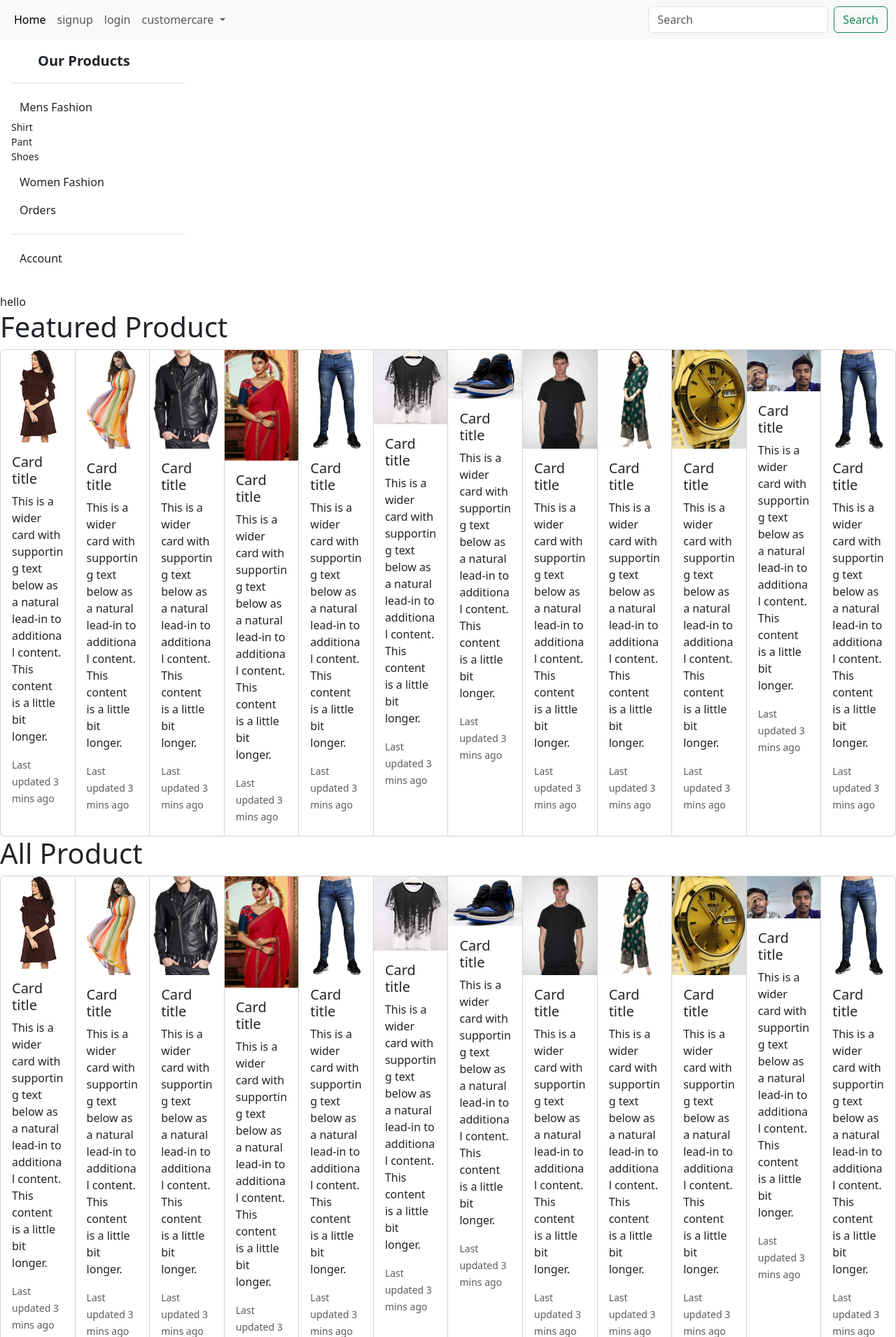
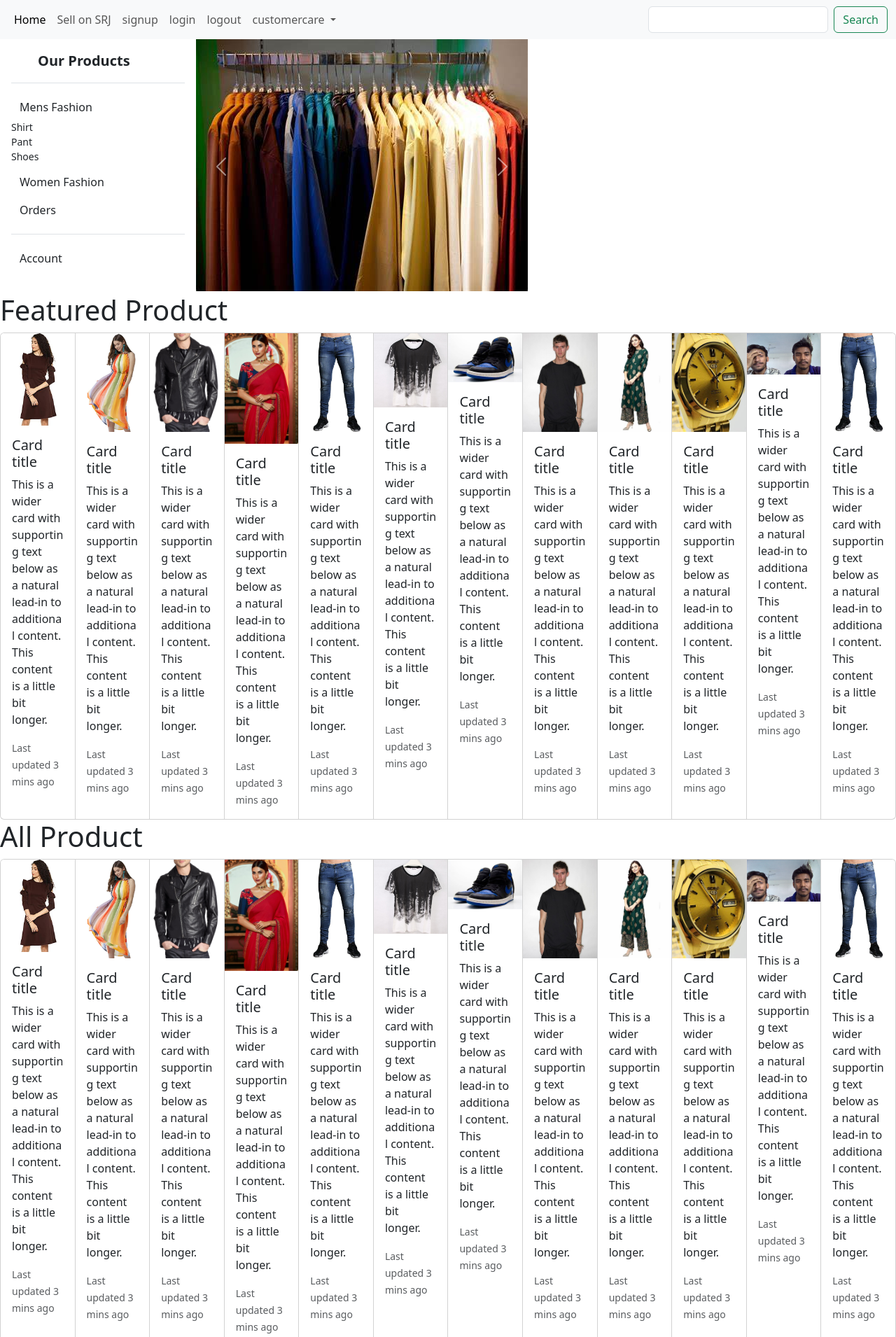
Before and after one commit to turttlehouse/E-commerce-website, a Django app: template templates/index.html in a window 1280 px wide. Shown: the top 1910 px of the page at 70% size. Run offline with Django 4.2, Linux system fonts and the light colour scheme; the template is opened without the code that fills it: values that come from a table or form of the project are taken from there, others are empty; data comes from the database, SQL or seed files in the repository; both versions use the stored data as it was after the commit; some libraries are stand-ins or nearby versions.

Commit message:
filtering features and search added in website

```diff
--- a/app/urls.py
+++ b/app/urls.py
@@ -4,6 +4,14 @@ from .import views
 from django.conf import settings
 from django.conf.urls.static import static
 urlpatterns = [
-    path('',views.home),
-    path('aboutproduct/<int:id>',views.aboutproduct)
+    path('home/',views.home),
+    path('aboutproduct/<int:id>',views.aboutproduct),
+    path('home/mensproduct',views.mensproduct),
+    path('home/womenproduct',views.womenproduct),
+    path('home/upload',views.Createuser),
+    path('',views.loginuser,name='login'),
+    path('signupclients/',views.signupclients),
+    path('logoutclients/',views.logoutclients),
+    path('search/',views.searchproduct,name="searchbox"),
+
 ]
--- /dev/null
+++ b/static/css/temp.css
@@ -0,0 +1,33 @@
+.jimee{
+  float: right;
+  width: 100%;
+  height: 1%;
+  margin: 0px;
+  padding: 0%;
+  border: 1px solid blue;
+  color:red;
+
+}
+.ram{
+  color: red;
+}
+#1{
+  width: 100%;
+  height: auto;
+  justify-items: center;
+}
+
+#2{
+  width: 100%;
+  height: auto;
+  justify-items: center;
+}
+
+#i1{
+  width: 200%;
+  height: auto;
+}
+.a{
+  float: right;
+  background-color: blue;
+}
--- a/static/temp.css
+++ /dev/null
@@ -1,10 +0,0 @@
-.sidebar{
-  float: inline-end;
-  width: 100%;
-  height: 100%;
-  margin: 10px;
-  border: 1px solid #555;
-}
-.hello{
-  color:rosybrown;
-}
--- a/templates/aboutproduct.html
+++ b/templates/aboutproduct.html
@@ -1 +1,26 @@
+{% load static %}
+<link rel="stylesheet" type="text/css" href="{% static 'css/temp.css' %}">
 <img src="{{details.Pimage.url}}">
+
+
+  <!-- <div id="carouselExampleInterval" class="carousel slide" data-bs-ride="carousel">
+    <div class="carousel-inner">
+      <div class="carousel-item active" data-bs-interval="10000">
+        <img src="{% static 'Shirts.jpg' %}" class="d-block w-100" alt="...">
+      </div>
+      <div class="carousel-item" data-bs-interval="2000">
+        <img src="{% static 'Shirts.jpg' %}" class="d-block w-100" alt="...">
+      </div>
+      <div class="carousel-item">
+        <img src="{% static 'OIP.jpg' %}" class="d-block w-100" alt="...">
+      </div>
+    </div>
+    <button class="carousel-control-prev" type="button" data-bs-target="#carouselExampleInterval" data-bs-slide="prev">
+      <span class="carousel-control-prev-icon" aria-hidden="true"></span>
+      <span class="visually-hidden">Previous</span>
+    </button>
+    <button class="carousel-control-next" type="button" data-bs-target="#carouselExampleInterval" data-bs-slide="next">
+      <span class="carousel-control-next-icon" aria-hidden="true"></span>
+      <span class="visually-hidden">Next</span>
+    </button>
+  </div> -->
--- a/templates/card.html
+++ b/templates/card.html
@@ -24,7 +24,9 @@
 <div class="card-group">
   {% for x in products %}
   <div class="card">
-    <a href="/aboutproduct/{{x.id}}"><img src="{{x.Pimage.url}}" class="card-img-top" alt="womenphoto" /></a>
+    <a href="/aboutproduct/{{x.id}}"><img src="{{x.Pimage.url}}" class="card-img-top" alt="womenphoto" />
+
+    </a>
     <div class="card-body">
       <h5 class="card-title">Card title</h5>
       <p class="card-text">
--- a/templates/carousal.html
+++ b/templates/carousal.html
@@ -1,5 +1,5 @@
 <!--{% load static %}
-<div class="sidebar">
+<div class="jimee">
   <div id="carouselExampleInterval" class="carousel slide" data-bs-ride="carousel">
     <div class="carousel-inner">
       <div class="carousel-item active" data-bs-interval="2000">
@@ -13,18 +13,7 @@
       <span class="carousel-control-prev-icon" aria-hidden="true"></span>
       <span class="visually-hidden">Previous</span>
     </button>
-    <button class="carousel-control-next" type="button" data-bs-target="#carouselExampleInterval" data-bs-slide="next">
-      <span class="carousel-control-next-icon" aria-hidden="true"></span>
-      <span class="visually-hidden">Next</span>
-    </button>
+
   </div>
-</div>-->
-<html>
-  <head>
-    <link rel="stylesheet" type="text/css" href="{% static 'temp.css' %}">
-  </head>
-<body>
-  <div class="hey">hello</div>
-</body>
-
-</html>
+</div>
+-->
--- a/templates/index.html
+++ b/templates/index.html
@@ -16,7 +16,7 @@
       crossorigin="anonymous"
     ></script>
     <title>E-commerce website</title>
-    <link rel="stylesheet" type="text/css" href="{% static 'temp.css' %}">
+    <link rel="stylesheet" type="text/css" href="{% static 'css/temp.css' %}">
   </head>
 
   <body>
@@ -25,6 +25,13 @@
     {% include "sidebar.html" %}
     {% include "carousal.html" %}
     {% include "card.html" %}
+    {% include "aboutproduct.html" %}
+
+    <!-- {% if user.username == "admin" %}
+      <h2>image of product:{% include 'aboutproduct.html' %}</h2>
+    {% else %}
+      <h2>only for admins</h2>
+    {% endif %} -->
 
   </body>
 </html>
--- /dev/null
+++ b/templates/mensproduct.html
@@ -0,0 +1,6 @@
+
+
+{% for x in men %}
+<a href="/mensproduct/{{x.id}}"><img src="{{x.Pimage.url}}" class="card-img-top" alt="womenphoto" style="height: 300px;" /></a>
+
+{% endfor %}
--- a/templates/nav.html
+++ b/templates/nav.html
@@ -8,10 +8,16 @@
             <a class="nav-link active" aria-current="page" href="#">Home</a>
           </li>
           <li class="nav-item">
-            <a class="nav-link" href="#">signup</a>
+            <a class="nav-link" href="/home/upload">Sell on SRJ</a>
+          </li>
+          <li class="nav-item">
+            <a class="nav-link" href="/signupclients">signup</a>
           </li>
           <li class="nav-item">
             <a class="nav-link" href="#">login</a>
+          </li>
+          <li class="nav-item">
+            <a class="nav-link" href="/logoutclients">logout</a>
           </li>
           <li class="nav-item dropdown">
             <a class="nav-link dropdown-toggle" href="#" role="button" data-bs-toggle="dropdown" aria-expanded="false">
@@ -25,10 +31,13 @@
             </ul>
 
         </ul>
-        <form class="d-flex" role="search">
-          <input class="form-control me-2" type="search" placeholder="Search" aria-label="Search">
-          <button class="btn btn-outline-success" type="submit">Search</button>
+        <form method="GET" action="{% url 'searchbox' %}" class="d-flex" role="search">
+
+          <input class="form-control me-2" type="search" name="search"  aria-label="Search">
+          <a href="/search"><button class="btn btn-outline-success" type="submit">Search</button></a>
         </form>
+
+
       </div>
     </div>
   </nav>
--- a/templates/sidebar.html
+++ b/templates/sidebar.html
@@ -1,19 +1,25 @@
 {% load static %}
 <!DOCTYPE html>
 <html lang="en">
-
   <head>
     <meta charset="utf-8" />
     <meta name="viewport" content="width=device-width, initial-scale=1" />
     <meta name="description" content="" />
-    <meta name="author" content="Mark Otto, Jacob Thornton, and Bootstrap contributors" />
+    <meta
+      name="author"
+      content="Mark Otto, Jacob Thornton, and Bootstrap contributors"
+    />
     <meta name="generator" content="Hugo 0.104.2" />
     <title>Sidebars · Bootstrap v5.2</title>
 
-    <link rel="canonical" href="https://getbootstrap.com/docs/5.2/examples/sidebars/" />
+
+    <link
+      rel="canonical"
+      href="https://getbootstrap.com/docs/5.2/examples/sidebars/"
+    />
 
     <link href="../assets/dist/css/bootstrap.min.css" rel="stylesheet" />
-    <link rel="stylesheet" href="{% static 'sidebar.css' %}">
+    <link rel="stylesheet" href="{% static 'sidebar.css' %}" />
     <style>
       .bd-placeholder-img {
         font-size: 1.125rem;
@@ -69,13 +75,15 @@
     </style>
 
     <!-- Custom styles for this template -->
-
   </head>
 
   <body>
     <main class="d-flex flex-nowrap">
       <div class="flex-shrink-0 p-3 bg-white" style="width: 280px">
-            <a href="/" class="d-flex align-items-center pb-3 mb-3 link-dark text-decoration-none border-bottom">
+        <a
+          href="/"
+          class="d-flex align-items-center pb-3 mb-3 link-dark text-decoration-none border-bottom"
+        >
           <svg class="bi pe-none me-2" width="30" height="24">
             <use xlink:href="#bootstrap" />
           </svg>
@@ -83,98 +91,238 @@
         </a>
         <ul class="list-unstyled ps-0">
           <li class="mb-1">
-                    <button class="btn btn-toggle d-inline-flex align-items-center rounded border-0 collapsed"
-                        data-bs-toggle="collapse" data-bs-target="#home-collapse" aria-expanded="true">
+            <a href="mensproduct"><button
+              class="btn btn-toggle d-inline-flex align-items-center rounded border-0 collapsed"
+              data-bs-toggle="collapse"
+              data-bs-target="#home-collapse"
+              aria-expanded="true"
+            >
               Mens Fashion
-                    </button>
+            </button></a>
             <div class="collapse show" id="home-collapse">
               <ul class="btn-toggle-nav list-unstyled fw-normal pb-1 small">
                 <li>
-                                <a href="#" class="link-dark d-inline-flex text-decoration-none rounded">Shirt</a>
+                  <a
+                    href="#"
+                    class="link-dark d-inline-flex text-decoration-none rounded"
+                    >Shirt</a
+                  >
                 </li>
                 <li>
-                                <a href="#" class="link-dark d-inline-flex text-decoration-none rounded">Pant</a>
+                  <a
+                    href="#"
+                    class="link-dark d-inline-flex text-decoration-none rounded"
+                    >Pant</a
+                  >
                 </li>
                 <li>
-                                <a href="#" class="link-dark d-inline-flex text-decoration-none rounded">Shoes</a>
+                  <a
+                    href="#"
+                    class="link-dark d-inline-flex text-decoration-none rounded"
+                    >Shoes</a
+                  >
                 </li>
               </ul>
             </div>
           </li>
           <li class="mb-1">
-                    <button class="btn btn-toggle d-inline-flex align-items-center rounded border-0 collapsed"
-                        data-bs-toggle="collapse" data-bs-target="#dashboard-collapse" aria-expanded="false">
+            <a href="womenproduct"><button
+              class="btn btn-toggle d-inline-flex align-items-center rounded border-0 collapsed"
+              data-bs-toggle="collapse"
+              data-bs-target="#dashboard-collapse"
+              aria-expanded="false"
+            >
               Women Fashion
-                    </button>
+            </button></a>
             <div class="collapse" id="dashboard-collapse">
               <ul class="btn-toggle-nav list-unstyled fw-normal pb-1 small">
                 <li>
-                                <a href="#" class="link-dark d-inline-flex text-decoration-none rounded">Saree</a>
+                  <a
+                    href="#"
+                    class="link-dark d-inline-flex text-decoration-none rounded"
+                    >Saree</a
+                  >
                 </li>
                 <li>
-                                <a href="#" class="link-dark d-inline-flex text-decoration-none rounded">Kurtha</a>
+                  <a
+                    href="#"
+                    class="link-dark d-inline-flex text-decoration-none rounded"
+                    >Kurtha</a
+                  >
                 </li>
                 <li>
-                                <a href="#" class="link-dark d-inline-flex text-decoration-none rounded">Shoes</a>
+                  <a
+                    href="#"
+                    class="link-dark d-inline-flex text-decoration-none rounded"
+                    >Shoes</a
+                  >
                 </li>
                 <li>
-                                <a href="#" class="link-dark d-inline-flex text-decoration-none rounded">Watch</a>
+                  <a
+                    href="#"
+                    class="link-dark d-inline-flex text-decoration-none rounded"
+                    >Watch</a
+                  >
                 </li>
               </ul>
             </div>
           </li>
           <li class="mb-1">
-                    <button class="btn btn-toggle d-inline-flex align-items-center rounded border-0 collapsed"
-                        data-bs-toggle="collapse" data-bs-target="#orders-collapse" aria-expanded="false">
+            <button
+              class="btn btn-toggle d-inline-flex align-items-center rounded border-0 collapsed"
+              data-bs-toggle="collapse"
+              data-bs-target="#orders-collapse"
+              aria-expanded="false"
+            >
               Orders
             </button>
             <div class="collapse" id="orders-collapse">
               <ul class="btn-toggle-nav list-unstyled fw-normal pb-1 small">
                 <li>
-                                <a href="#" class="link-dark d-inline-flex text-decoration-none rounded">New</a>
+                  <a
+                    href="#"
+                    class="link-dark d-inline-flex text-decoration-none rounded"
+                    >New</a
+                  >
                 </li>
                 <li>
-                                <a href="#" class="link-dark d-inline-flex text-decoration-none rounded">Processed</a>
+                  <a
+                    href="#"
+                    class="link-dark d-inline-flex text-decoration-none rounded"
+                    >Processed</a
+                  >
                 </li>
                 <li>
-                                <a href="#" class="link-dark d-inline-flex text-decoration-none rounded">Shipped</a>
+                  <a
+                    href="#"
+                    class="link-dark d-inline-flex text-decoration-none rounded"
+                    >Shipped</a
+                  >
                 </li>
                 <li>
-                                <a href="#" class="link-dark d-inline-flex text-decoration-none rounded">Returned</a>
+                  <a
+                    href="#"
+                    class="link-dark d-inline-flex text-decoration-none rounded"
+                    >Returned</a
+                  >
                 </li>
               </ul>
             </div>
           </li>
           <li class="border-top my-3"></li>
           <li class="mb-1">
-                    <button class="btn btn-toggle d-inline-flex align-items-center rounded border-0 collapsed"
-                        data-bs-toggle="collapse" data-bs-target="#account-collapse" aria-expanded="false">
+            <button
+              class="btn btn-toggle d-inline-flex align-items-center rounded border-0 collapsed"
+              data-bs-toggle="collapse"
+              data-bs-target="#account-collapse"
+              aria-expanded="false"
+            >
               Account
             </button>
             <div class="collapse" id="account-collapse">
               <ul class="btn-toggle-nav list-unstyled fw-normal pb-1 small">
                 <li>
-                                <a href="#" class="link-dark d-inline-flex text-decoration-none rounded">New...</a>
+                  <a
+                    href="#"
+                    class="link-dark d-inline-flex text-decoration-none rounded"
+                    >New...</a
+                  >
                 </li>
                 <li>
-                                <a href="#" class="link-dark d-inline-flex text-decoration-none rounded">Profile</a>
+                  <a
+                    href="#"
+                    class="link-dark d-inline-flex text-decoration-none rounded"
+                    >Profile</a
+                  >
                 </li>
                 <li>
-                                <a href="#" class="link-dark d-inline-flex text-decoration-none rounded">Settings</a>
+                  <a
+                    href="#"
+                    class="link-dark d-inline-flex text-decoration-none rounded"
+                    >Settings</a
+                  >
                 </li>
                 <li>
-                                <a href="#" class="link-dark d-inline-flex text-decoration-none rounded">Sign out</a>
+                  <a
+                    href="#"
+                    class="link-dark d-inline-flex text-decoration-none rounded"
+                    >Sign out</a
+                  >
                 </li>
               </ul>
             </div>
           </li>
         </ul>
+
+
+      </div>
+      <!--<div class="jimee">
+        <div
+          id="carouselExampleInterval"
+          class="carousel slide"
+          data-bs-ride="carousel"
+        >
+          <div class="carousel-inner" width="100%">
+            <div id="1" class="carousel-item active" data-bs-interval="2000">
+              <img id="i1"
+                src="{% static 'OIP.jpg' %}"
+                width="20%"
+                height="20%"
+                class="d-block w-50"
+                alt="photo"
+              />
+            </div>
+            <div id="2" class="carousel-item active" data-bs-interval="2000">
+              <img
+                src="{% static 'Shirts.jpg' %}"
+                width="60%"
+                height="10%"
+                class="d-block w-50"
+                alt="photo"
+              />
+            </div>
+
+            <h1>This is caraousal</h1>
+          </div>
+          <button
+            class="carousel-control-prev"
+            type="button"
+            data-bs-target="#carouselExampleInterval"
+            data-bs-slide="prev"
+          >
+            <span
+              class="carousel-control-prev-icon"
+              aria-hidden="true"
+            ></span>
+            <span class="visually-hidden">Previous</span>
+          </button>
+        </div>
+      </div>
+    -->
+    <div id="carouselExample" class="carousel slide">
+        <div class="carousel-inner">
+          <div class="carousel-item active">
+            <img src="{% static 'Shirts.jpg' %}" class="d-block w-100" alt="...">
+          </div>
+          <div class="carousel-item">
+            <img src="{% static 'Shirts.jpg' %}" class="d-block w-100" alt="...">
+          </div>
+          <div class="carousel-item">
+            <img src="..." class="d-block w-100" alt="...">
+          </div>
+        </div>
+        <button class="carousel-control-prev" type="button" data-bs-target="#carouselExample" data-bs-slide="prev">
+          <span class="carousel-control-prev-icon" aria-hidden="true"></span>
+          <span class="visually-hidden">Previous</span>
+        </button>
+        <button class="carousel-control-next" type="button" data-bs-target="#carouselExample" data-bs-slide="next">
+          <span class="carousel-control-next-icon" aria-hidden="true"></span>
+          <span class="visually-hidden">Next</span>
+        </button>
       </div>
     </main>
-
     <script src="../assets/dist/js/bootstrap.bundle.min.js"></script>
 
     <script src="sidebars.js"></script>
   </body>
-
 </html>
--- /dev/null
+++ b/templates/womenproduct.html
@@ -0,0 +1,5 @@
+<h1>women</h1>
+
+{% for x in women %}
+<a href="/womenproduct/{{x.id}}"><img src="{{x.Pimage.url}}" class="card-img-top" alt="womenphoto" style="height: 300px"/></a>
+{% endfor %}
```
Also changed, not shown: app/forms.py (added, +14 -0 lines), app/views.py (+68 -1 lines), templates/Sellsignup.html (added, +8 -0 lines), templates/clientsignup.html (added, +8 -0 lines), templates/login.html (added, +13 -0 lines), db.sqlite3, media/R_2_UIIlNbf.jpg (added), media/WIN_20220620_10_08_20_Pro.jpg (added). Lines whose indentation alone changed are shown as unchanged.
